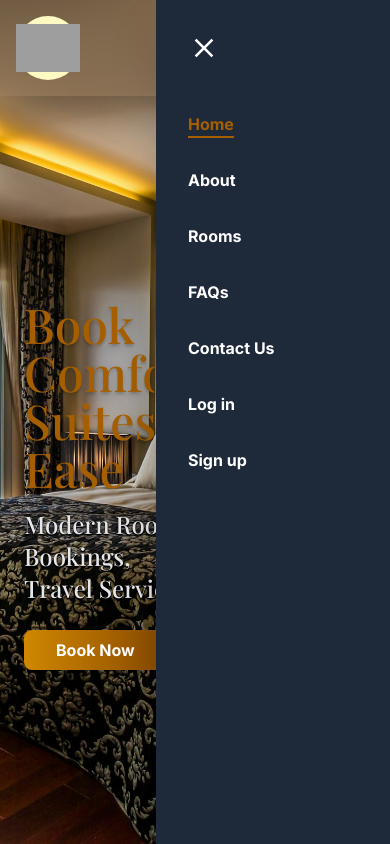
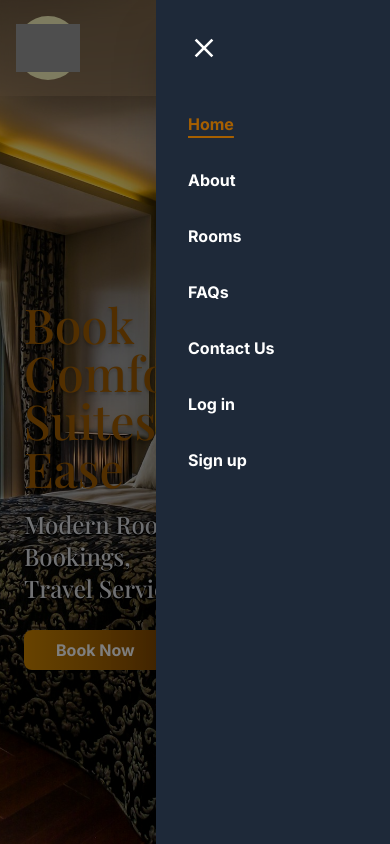
Before and after one commit to dubemoyibe-star/Dsuite, a React (Vite) app: page / in a window 390 px wide. Both pictures are taken after a click on the icon 358 px from the left and 48 px from the top of the page. Shown: the top 844 px of the page. Built offline with nearby package versions, Linux system fonts and the light colour scheme; grey boxes are pictures that could not be loaded; a web font is replaced by a local one.

Commit message:
modified the mobile nav to improve ux

```diff
--- a/src/components/Header.jsx
+++ b/src/components/Header.jsx
@@ -5,7 +5,11 @@ import { LuMenu } from "react-icons/lu";
 import { IoMdClose } from "react-icons/io";
 
 export default function Header() {
-const [ open , setOpen ] = React.useState(false);
+  const [open, setOpen] = React.useState(false);
+
+  React.useEffect(() => {
+    document.body.style.overflow = open ? "hidden" : "auto";
+  }, [open]);
 
   const navLinkClassMobile = ({ isActive }) =>
     `font-bold cursor-pointer decoration-2 transition-all duration-300
@@ -13,7 +17,7 @@ const navLinkClassMobile = ({ isActive }) =>
        isActive
          ? "text-yellow-700 underline underline-offset-6"
          : "hover:text-yellow-700 hover:underline hover:underline-offset-6"
-   }`
+     }`;
 
   const navLinkClassDesktop = ({ isActive }) =>
     `font-bold text-lg decoration-2 cursor-pointer transition-all duration-300
@@ -21,36 +25,20 @@ const navLinkClassMobile = ({ isActive }) =>
        isActive
          ? "text-yellow-700 underline underline-offset-6"
          : "text-gray-700 hover:text-yellow-700 hover:underline hover:underline-offset-6"
-   }`
+     }`;
+
   return (
-    <nav className="flex justify-between p-4 text-white shadow-2xl fixed w-full top-0 items-center backdrop-blur-sm z-50">
+    <>
+      {/* NAV (lower z so overlay can sit above it) */}
+      <nav className="flex justify-between p-4 text-white shadow-2xl fixed w-full top-0 items-center backdrop-blur-sm z-10">
         <div>
           <div className='w-16 h-16 rounded-full bg-yellow-100'>
             <img src={logo} alt="Logo" className='w-full h-full object-contain'/>
           </div>
         </div>
-      {
-          <div
-          className={`fixed top-0 right-0 h-screen w-3/5  bg-gray-800 text-white sm:hidden flex
-          flex-col gap-8 p-8 z-50 shadow-2xl transform transition-transform duration-700 ease-in-out
-          ${open ? 'translate-x-0' : 'translate-x-full'}`}
-          aria-expanded={open ? true : false}
-          aria-live='polite'
-          >
-            <IoMdClose className="w-8 h-8 mb-4 cursor-pointer  hover:text-red-700 active:text-red-700" onClick={() => setOpen(false)}/>
-            <NavLink to="/" className={navLinkClassMobile}>Home</NavLink>
-            <NavLink to="about" className={navLinkClassMobile}>About</NavLink>
-            <NavLink to="rooms" className={navLinkClassMobile}>Rooms</NavLink>
-            <NavLink to="faqs" className={navLinkClassMobile}>FAQs</NavLink>
-            <NavLink to="contact-us" className={navLinkClassMobile}>Contact Us</NavLink>
-            <NavLink to="login" className={navLinkClassMobile}>Log in</NavLink>
-            <NavLink to="/login" className={navLinkClassMobile}>Sign up</NavLink>
-            </div>
-      }
-      <LuMenu className="w-8 h-8 cursor-pointer sm:hidden text-yellow-700 hover:text-yellow-500 active:text-yellow-500" onClick={() => setOpen(true)}/>
 
-  {/*this section should be displayed on larger screen sizes */}
-      <div className="hidden sm:flex gap-6  items-center justify-center">
+        {/* desktop links */}
+        <div className="hidden sm:flex gap-6 items-center justify-center">
           <NavLink to="/" className={navLinkClassDesktop}>Home</NavLink>
           <NavLink to="about" className={navLinkClassDesktop}>About</NavLink>
           <NavLink to="rooms" className={navLinkClassDesktop}>Rooms</NavLink>
@@ -58,6 +46,41 @@ const navLinkClassMobile = ({ isActive }) =>
           <NavLink to="contact-us" className={navLinkClassDesktop}>Contact Us</NavLink>
           <NavLink to="login" className={navLinkClassDesktop}>Log in</NavLink>
         </div>
+
+        {/* mobile menu button */}
+        <LuMenu
+          className="w-8 h-8 cursor-pointer sm:hidden text-yellow-700 hover:text-yellow-500 active:text-yellow-500"
+          onClick={() => setOpen(true)}
+        />
       </nav>
-  )
+
+      {/* OVERLAY - sits above the nav and below the menu */}
+      {open && (
+        <div
+          className="fixed inset-0 bg-black/50 z-40 sm:hidden"
+          onClick={() => setOpen(false)}
+        />
+      )}
+
+      {/* MOBILE MENU - on top of overlay */}
+      <div
+        className={`fixed top-0 right-0 h-screen w-3/5 bg-gray-800 text-white sm:hidden flex flex-col gap-8 p-8 z-50 shadow-2xl transform transition-transform duration-700 ease-in-out
+          ${open ? 'translate-x-0' : 'translate-x-full'}`}
+        aria-expanded={open}
+        aria-live="polite"
+      >
+        <IoMdClose
+          className="w-8 h-8 mb-4 cursor-pointer hover:text-red-700 active:text-red-700"
+          onClick={() => setOpen(false)}
+        />
+        <NavLink to="/" className={navLinkClassMobile} onClick={() => setOpen(false)}>Home</NavLink>
+        <NavLink to="about" className={navLinkClassMobile} onClick={() => setOpen(false)}>About</NavLink>
+        <NavLink to="rooms" className={navLinkClassMobile} onClick={() => setOpen(false)}>Rooms</NavLink>
+        <NavLink to="faqs" className={navLinkClassMobile} onClick={() => setOpen(false)}>FAQs</NavLink>
+        <NavLink to="contact-us" className={navLinkClassMobile} onClick={() => setOpen(false)}>Contact Us</NavLink>
+        <NavLink to="login" className={navLinkClassMobile} onClick={() => setOpen(false)}>Log in</NavLink>
+        <NavLink to="/login" className={navLinkClassMobile} onClick={() => setOpen(false)}>Sign up</NavLink>
+      </div>
+    </>
+  );
 }
```
Lines whose indentation alone changed are shown as unchanged.
